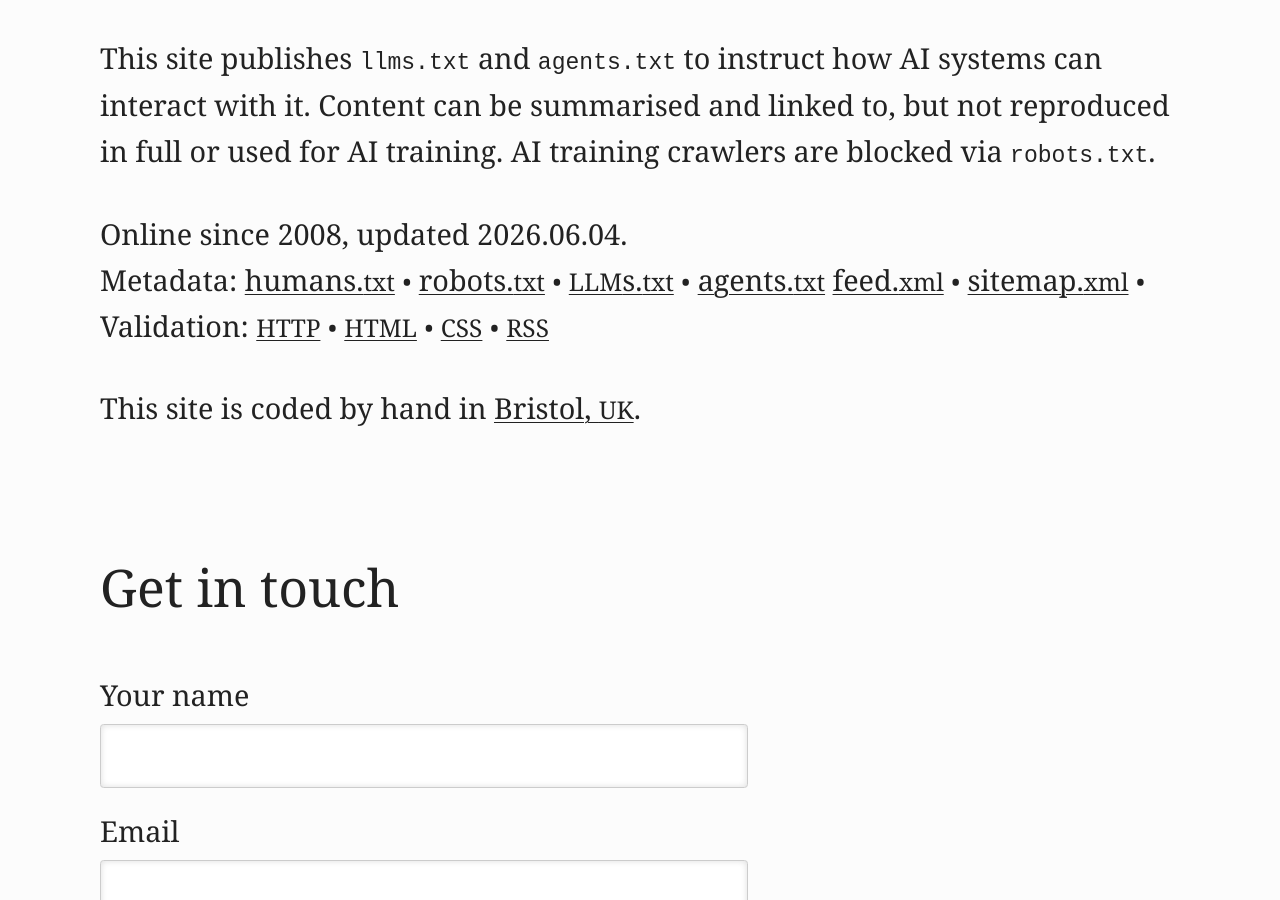
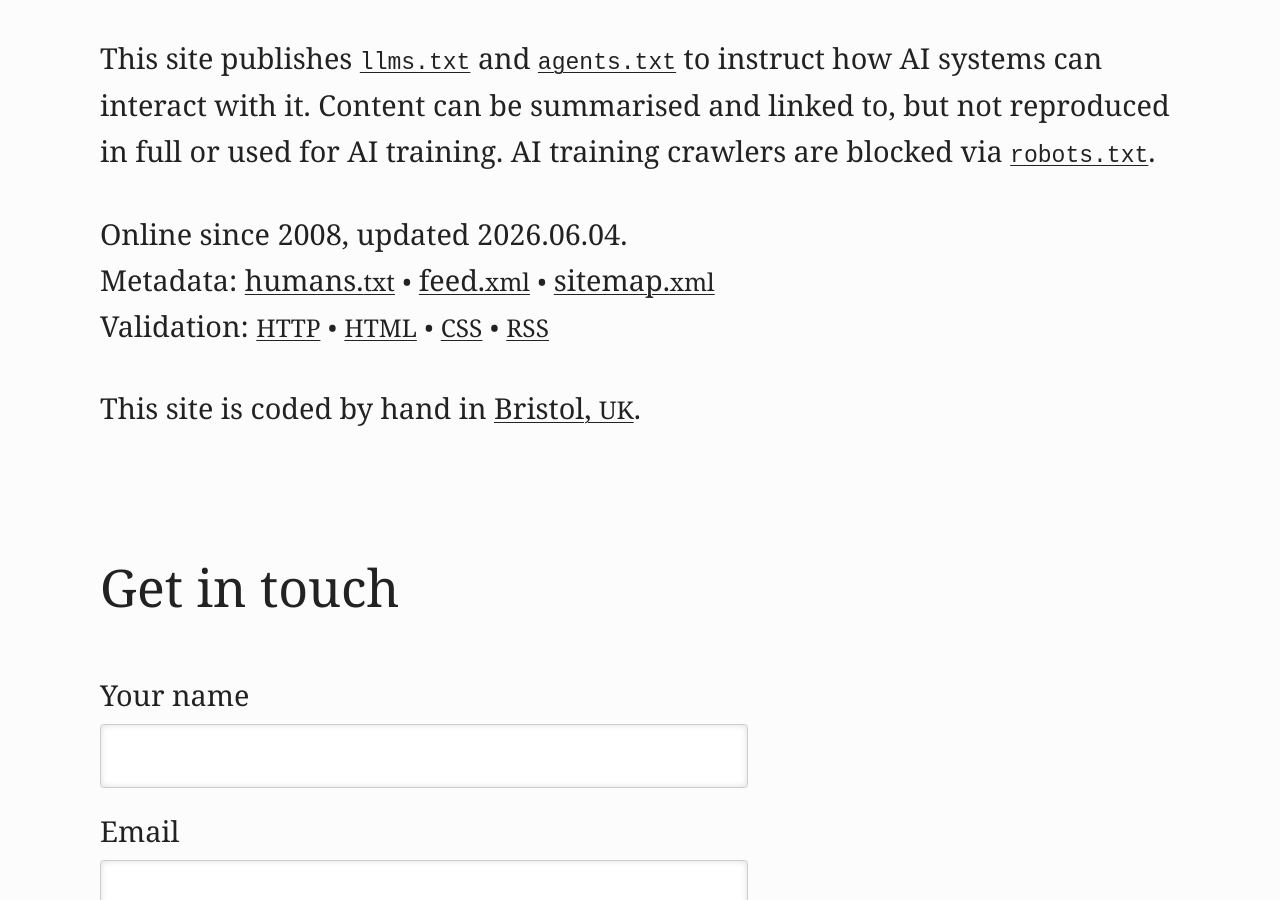
Before and after one commit to hellojames/hellojames.github.io, a Jekyll site: the page built from colophon/index.html, in a window 1280 px wide and 900 px high, scrolled down 1090 px. Built offline with Jekyll 4.4.1, drawn with Linux system fonts in a browser that asks for light colours.

Commit message:
Update colophon

```diff
--- a/colophon/index.html
+++ b/colophon/index.html
@@ -24,18 +24,15 @@
 
   <p>Copyright 2008–26 James Cook, all rights reserved. Everything is covered by a <a href="https://creativecommons.org/licenses/by-nc-nd/4.0" title=Visit website">Creative Commons <small>CC BY-NC-ND</small> license</a> &mdash; allowing you to copy and distribute the material in any medium or format in unadapted form only, for noncommercial purposes only, only if attribution is given to the original creator.</p>
 
-  <p>This site publishes <code>llms.txt</code> and <code>agents.txt</code> to instruct how AI systems can interact with it. Content can be summarised and linked to, but not reproduced in full or used for AI training. AI training crawlers are blocked via <code>robots.txt</code>.</p>
+  <p>This site publishes <a href="https://hellojames.co.uk/llms.txt" title="View file"><code>llms.txt</code></a> and <a href="https://hellojames.co.uk/agents.txt" title="View file"><code>agents.txt</code></a> to instruct how AI systems can interact with it. Content can be summarised and linked to, but not reproduced in full or used for AI training. AI training crawlers are blocked via <a href="https://hellojames.co.uk/robots.txt" title="View file"><code>robots.txt</code></a>.</p>
 
   <p>
     Online since 2008, updated {{ site.time | date: "%Y.%m.%d" }}.
     <br>
     Metadata:
     <a href="https://hellojames.co.uk/humans.txt" title="View file">humans.<small>txt</small></a> <small>•</small>
-    <a href="https://hellojames.co.uk/robots.txt" title="View file">robots.<small>txt</small></a> <small>•</small>
-    <a href="https://hellojames.co.uk/llms.txt" title="View file"><small>LLM</small>s.<small>txt</small></a> <small>•</small>
-    <a href="https://hellojames.co.uk/agents.txt" title="View file">agents.<small>txt</small></a>
     <a href="https://hellojames.co.uk/writing/feed.xml" title="View file">feed.<small>xml</small></a> <small>•</small>
-    <a href="https://hellojames.co.uk/sitemap.xml" title="View file">sitemap.<small>xml</small></a> <small>•</small>
+    <a href="https://hellojames.co.uk/sitemap.xml" title="View file">sitemap.<small>xml</small></a>
     <br>
     Validation:
     <a href="https://developer.mozilla.org/en-US/observatory/analyze?host=hellojames.co.uk" title=""><small>HTTP</small></a> <small>•</small>
```
Also changed, not shown: other parts of colophon/index.html (+1 -1 lines).
